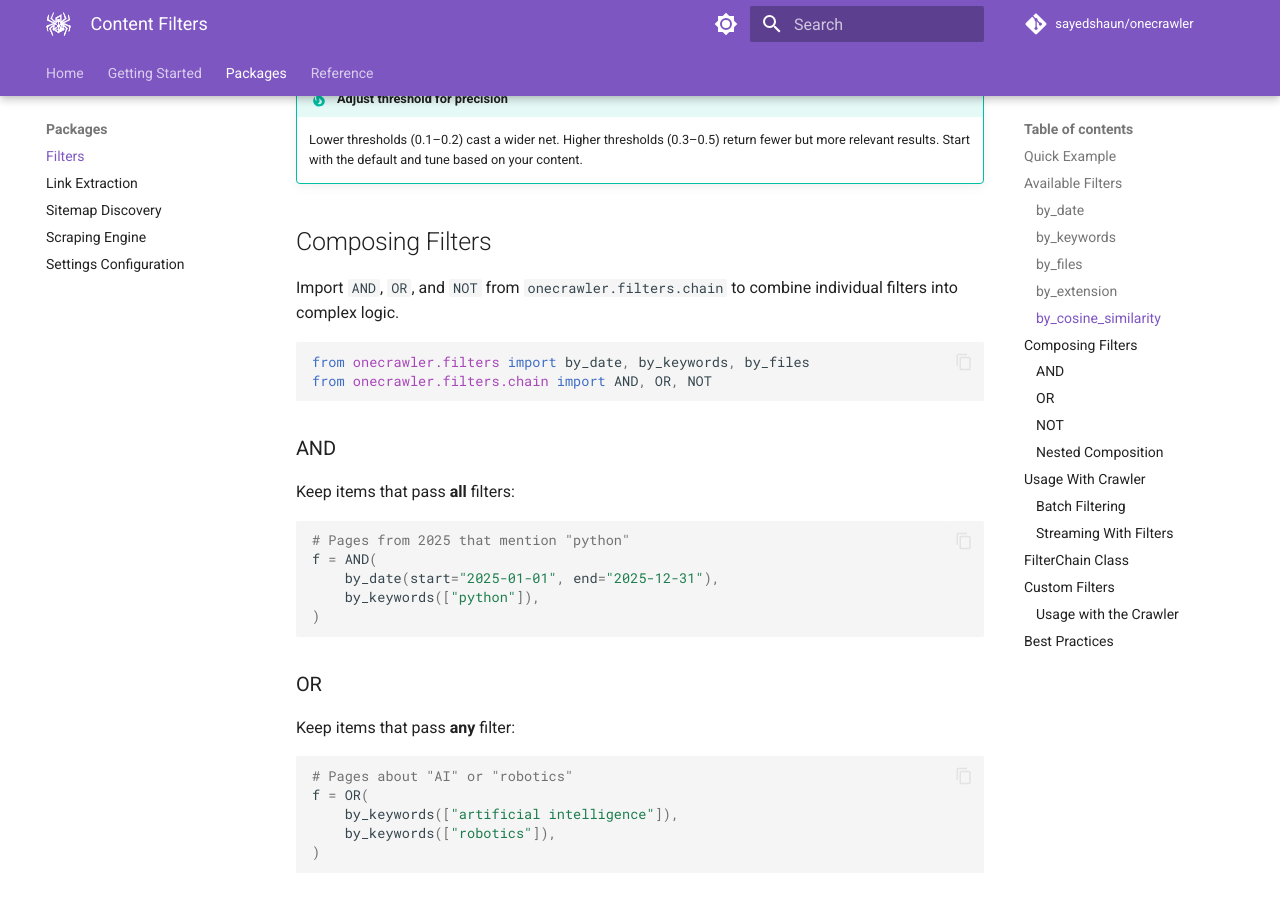
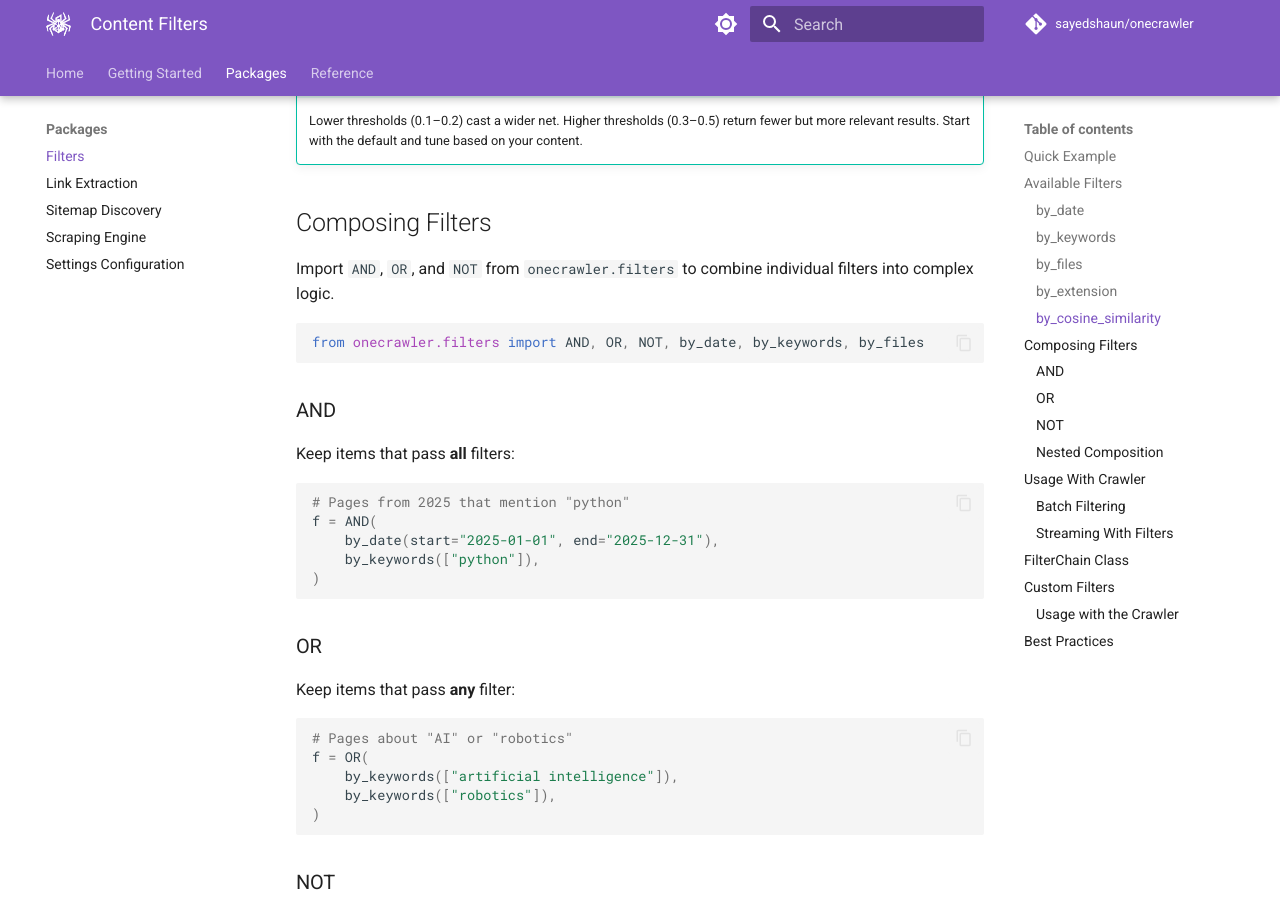
Before and after one commit to sayedshaun/onecrawler, an MkDocs documentation site: the page built from docs/packages/filters.md, in a window 1280 px wide and 900 px high, scrolled down 3802 px. Built offline with MkDocs 1.6.1 and Material for MkDocs 9.7.7, drawn with Linux system fonts in a browser that asks for light colours; comment, search, counter and statistics services are not loaded; some of the changed text lies outside the part shown.

Commit message:
feat(filters)!: export FilterChain/AND/OR/NOT from filters package
Co-Authored-By: Claude Sonnet 5 <noreply@anthropic.com>

````diff
--- a/docs/packages/filters.md
+++ b/docs/packages/filters.md
@@ -17,8 +17,7 @@ refining crawl results. Filters are passed to `Crawler.run()` or
 ```python
 import asyncio
 from onecrawler import Crawler, Settings
-from onecrawler.filters import by_date, by_keywords
-from onecrawler.filters.chain import AND
+from onecrawler.filters import AND, by_date, by_keywords
 
 
 async def main():
@@ -169,12 +168,11 @@ dependencies or embeddings required.
 
 ## Composing Filters
 
-Import `AND`, `OR`, and `NOT` from `onecrawler.filters.chain` to combine
-individual filters into complex logic.
+Import `AND`, `OR`, and `NOT` from `onecrawler.filters` to combine individual
+filters into complex logic.
 
 ```python
-from onecrawler.filters import by_date, by_keywords, by_files
-from onecrawler.filters.chain import AND, OR, NOT
+from onecrawler.filters import AND, OR, NOT, by_date, by_keywords, by_files
 ```
 
 ### AND
````
Also changed, not shown: other parts of docs/packages/filters.md (+1 -1 lines), README.md (+3 -5 lines), docs/api-reference.md (+3 -3 lines), docs/configuration.md (+3 -4 lines), docs/quick-start.md (+1 -2 lines), 1 other file.
